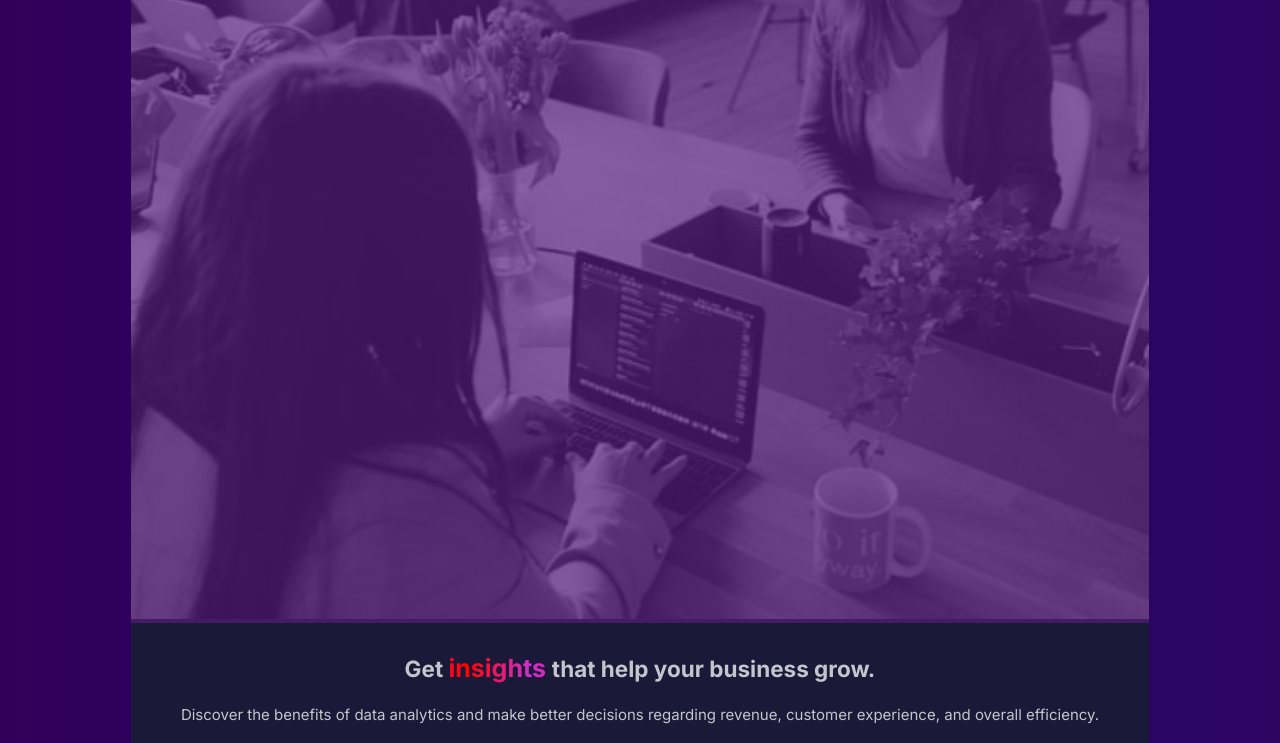
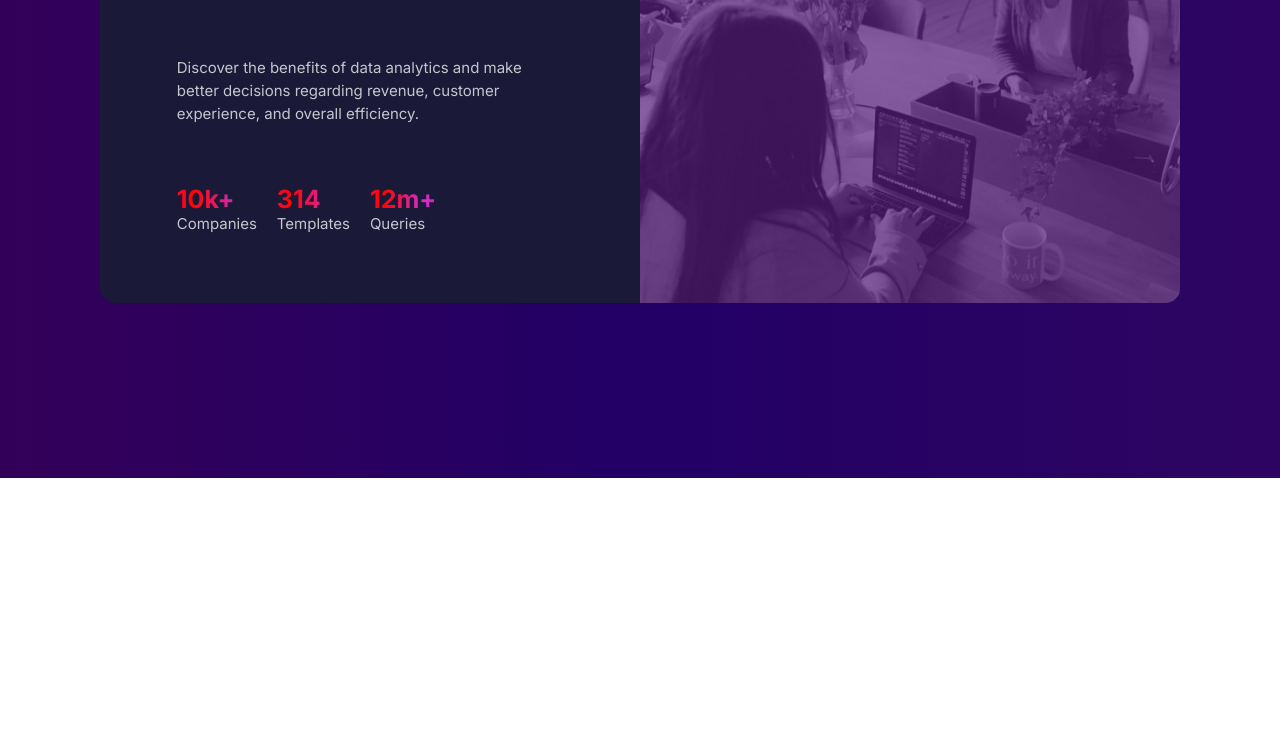
Before and after one commit to Azkanorouzi/tats-preview-card, a plain HTML site: page index.html in a window 1280 px wide. Shown: the part 322-1065 px from the top of the page. After the commit the page ends 800 px from the top, so only its background shows below. Drawn offline with Linux system fonts and the light colour scheme.

Commit message:
make responsive for large screen devices

```diff
--- a/index.html
+++ b/index.html
@@ -19,11 +19,11 @@
   <main>
     <!-- ====== container start ====== -->
     <section class="container">
-      <figure>
+      <figure class="card">
         <!-- ------ Main image ------ -->
         <div class="img-container">
           <picture>
-            <source srcset="images/image-header-desktop.jpg" media="(min-width: 1000px)">
+            <source srcset="images/image-header-desktop.jpg" media="(min-width: 700px)">
             <img src="images/image-header-mobile.jpg" alt="colleagues in office">
           </picture>
         </div>
@@ -54,6 +54,7 @@
           </div>
           <!-- Highlights End -->
         </figcaption>
+      </figure>
         <!-- ------ Text end ------ -->
     </section>
     <!-- ====== container end ====== -->
--- a/style.css
+++ b/style.css
@@ -39,6 +39,11 @@ main {
   color:  hsla(0, 0%, 100%, 0.75);
   border-radius: 15px;
 }
+/* Card */
+  .card{
+    display: flex;
+    max-width: 1080px;
+  }
 /* Card Image */
 
 picture img {
@@ -66,7 +71,7 @@ picture img {
   flex-direction: column;
   text-align: center;
   gap: 20px;
-  padding: 30px 50px;
+  padding: 30px 14vw;
 }
 
 /* title */
@@ -98,6 +103,7 @@ picture img {
   display: flex;
   flex-direction: column;
   gap: 20px;
+  flex-wrap: wrap;
 }
 /* Linear effect animation */
 @keyframes rotate {
@@ -105,3 +111,32 @@ picture img {
     background-position: 300% center;
   }
 }
+/* Medium screen devices */
+@media only screen and (min-width: 700px) {
+  .text-container {
+  text-align: left;
+  width: 50%;
+  padding: 50px 6vw;
+  justify-content: space-around;
+}
+  .card{
+    display: flex;
+  }
+  .img-container {
+    order: 1;
+    width: 50%;
+  }
+  .highlights {
+    flex-direction: row;
+  }
+  .card-title {
+    font-size: 28px;
+  }
+  .card-title span {
+    font-size: 33px;
+  }
+  /* border radius fixation */
+  picture img, .img-container::after {
+  border-radius: 0 15px 15px 0;
+  }
+}
```
